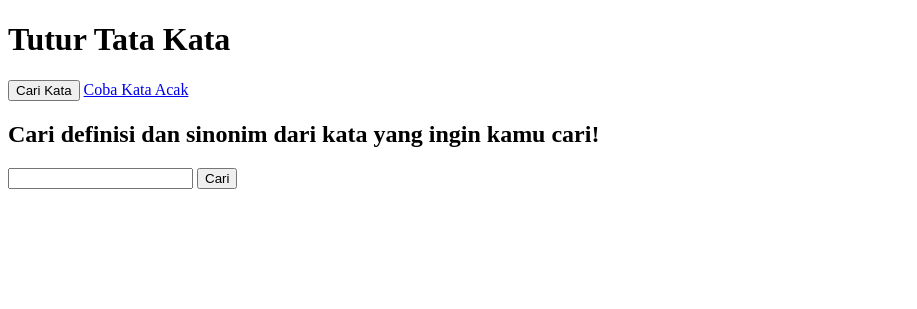
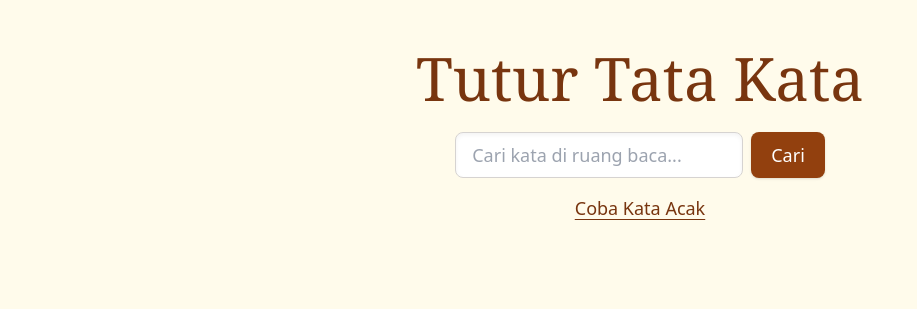
Before and after one commit to Y716/TuturTataKata, a Flask app: page / in a window 1280 px wide. Shown: the top 309 px of the page, without its empty margins (0-917 px from the left). Run offline with Flask 3, Linux system fonts and the light colour scheme; some libraries are stand-ins or nearby versions.

Commit message:
Mendesain homepage

```diff
--- a/templates/index.html
+++ b/templates/index.html
@@ -4,42 +4,72 @@
     <meta charset="UTF-8">
     <meta name="viewport" content="width=device-width, initial-scale=1.0">
     <title>TuturTataKata</title>
-    <!-- <script src="https://cdn.tailwindcss.com"></script> -->
+    <script src="https://cdn.tailwindcss.com"></script>
 </head>
-<body>
-    <h1>Tutur Tata Kata</h1>
-    <a href="/"><button>Cari Kata</button></a> <a href="{{ url_for('pilihan') }}">Coba Kata Acak</a>
-    <h2>Cari definisi dan sinonim dari kata yang ingin kamu cari!</h2>
-    <form action="" method="post">
-        <input type="text" name="keyword">
-        <input type="submit" value="Cari">
+<body class="bg-amber-50 font-sans">
+    <div class="max-w-5xl mx-auto px-6 py-12">
+        <div class="flex flex-col items-center gap-4 mb-10">
+            <h1 class="font-serif text-6xl text-amber-900 mb-2">Tutur Tata Kata</h1>
+
+            <form action="/" method="POST" class="flex gap-2">
+                <input type="text" name="keyword" autocomplete="off"
+                    class="border border-stone-300 rounded-lg px-4 py-2 w-72
+                            focus:ring-2 focus:ring-amber-700 focus:border-amber-700
+                            bg-white shadow-inner text-lg"
+                    placeholder="Cari kata di ruang baca...">
+                <button type="submit"
+                        class="bg-amber-800 text-white px-5 py-2 rounded-lg
+                            font-medium shadow hover:bg-amber-900 transition text-lg">
+                    Cari
+                </button>
             </form>
+
+            <a href="/random"
+            class="text-amber-900 hover:text-amber-700 font-medium
+                    text-lg underline underline-offset-4">
+            Coba Kata Acak
+            </a>
+        </div>
         {% if keyword %}
-    <h2>Definisi dan Kata Relevan dari kata: {{ keyword }}</h2>
-    {% endif %}
+        <div class="bg-white p-8 rounded-2xl shadow-lg border border-stone-200
+            w-full max-w-5xl text-justify mb-4">
+            <h2 class="text-3xl font-serif font-semibold text-stone-900 mb-1">
+                {{ keyword }}
+            </h2>
+            <p class="text-stone-500 italic mb-6">Nomina (Kelas Kata)</p>
 
-    {% if definitions %}
-    <h3>Definisi</h3>
-    <ul>
-        {% for definition in definitions%}
+            <ol class="list-decimal list-inside space-y-3 text-lg leading-relaxed">
+                {% for definition in definitions %}
                     <li>{{ definition }}</li>
                 {% endfor %}
-    </ul>
-    {% endif %}
+            </ol>
+        </div>
 
-    {% if relations %}
-    <h3>Kata Relevan</h3>
-    <ul>
-        {% for relevan in relations%}
-            <li>{{ relevan }}
-                <form action="" method="post">
-                    <button type="button" class="btn-definisi" id="{{ relevan }}">definisi</button>
-                    <div id="def-{{ relevan }}"></div>
-                </form>
+        <div class="bg-white p-8 rounded-2xl shadow-lg border border-stone-200
+            w-full max-w-5xl text-left">
+            <h3 class="text-xl font-semibold text-stone-800 mb-5">Sinonim / Kata Relevan</h3>
+
+            <ul class="grid grid-cols-1 md:grid-cols-2 gap-x-6 gap-y-4 text-lg">
+                {% for relevan in relations %}
+                <li class="flex items-center justify-between gap-4 p-3 bg-stone-50 rounded-lg">
+                    <span>{{ relevan }}</span>
+
+                    <button class="btn-definisi text-sm text-emerald-800 border
+                                border-emerald-800 px-3 py-1 rounded-md
+                                hover:bg-emerald-50 transition"
+                            data-kata="{{ relevan }}" id="{{ loop.index }}">
+                        definisi
+                    </button>
                 </li>
+                <div id="def-{{ loop.index }}" class="col-span-1 md:col-span-2 text-justify
+                                                text-stone-600 hidden bg-stone-100 p-4
+                                                rounded-md mt-1">
+                    </div>
                 {% endfor %}
             </ul>
+        </div>
         {% endif %}
+    </div>
 
 </body>
 </html>
@@ -48,9 +78,12 @@
     button_definisi = document.querySelectorAll(".btn-definisi");
     button_definisi.forEach((kata) => {
         kata.addEventListener("click", async()=>{
-            response = await fetch('/api/definisi/' + kata.id)
-            definisi = await response.json()
-            document.getElementById("def-"+kata.id).innerHTML = definisi;
+            let namaKata = kata.dataset.kata;
+            let idKata = kata.id;
+            response = await fetch('/api/definisi/' + namaKata);
+            definisi = await response.json();
+            document.getElementById("def-"+idKata).innerHTML = definisi.join("<br>");
+            document.getElementById("def-"+idKata).classList.toggle("hidden");
         })
     })
 </script>
```
Lines whose indentation alone changed are shown as unchanged.
